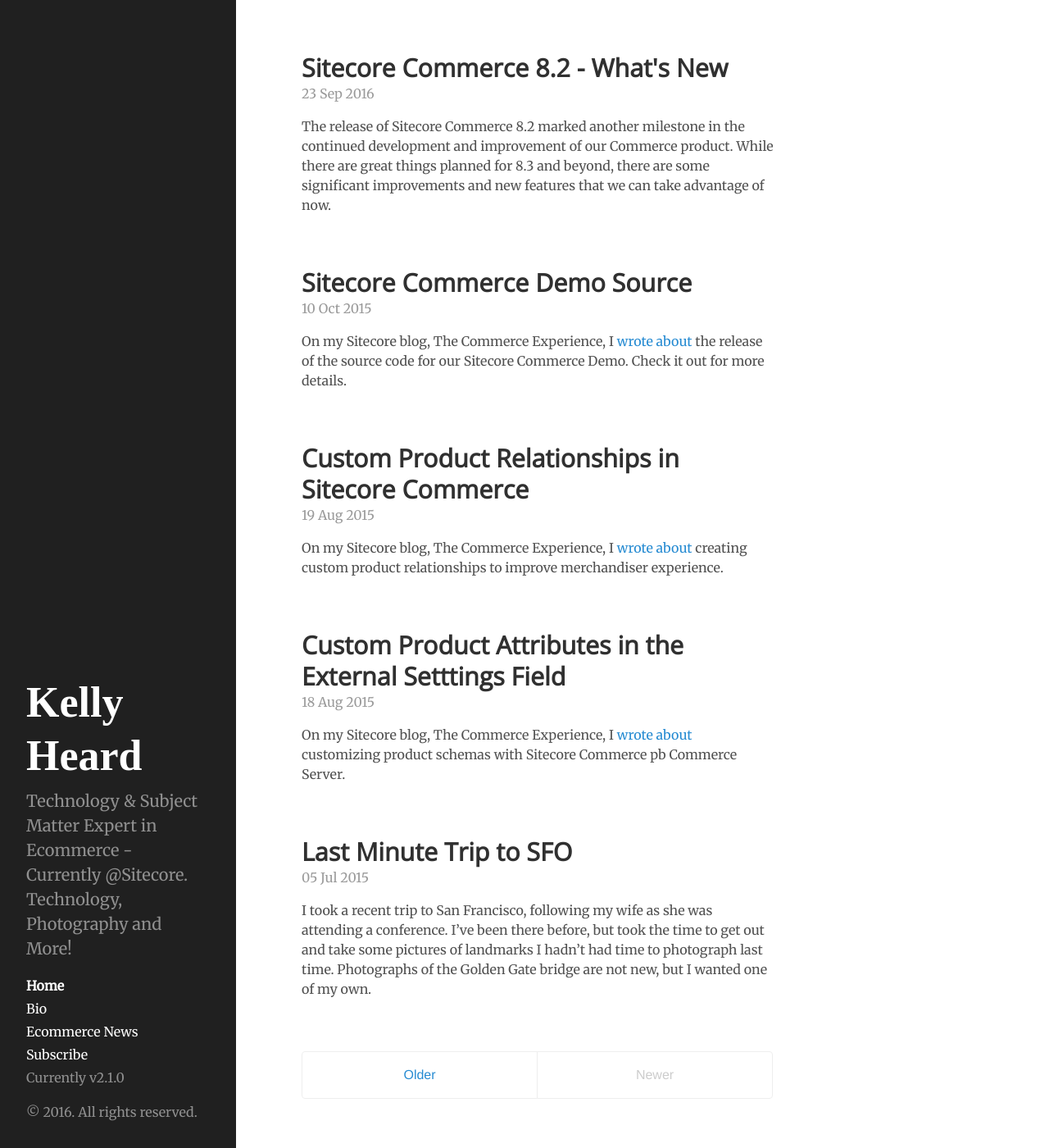
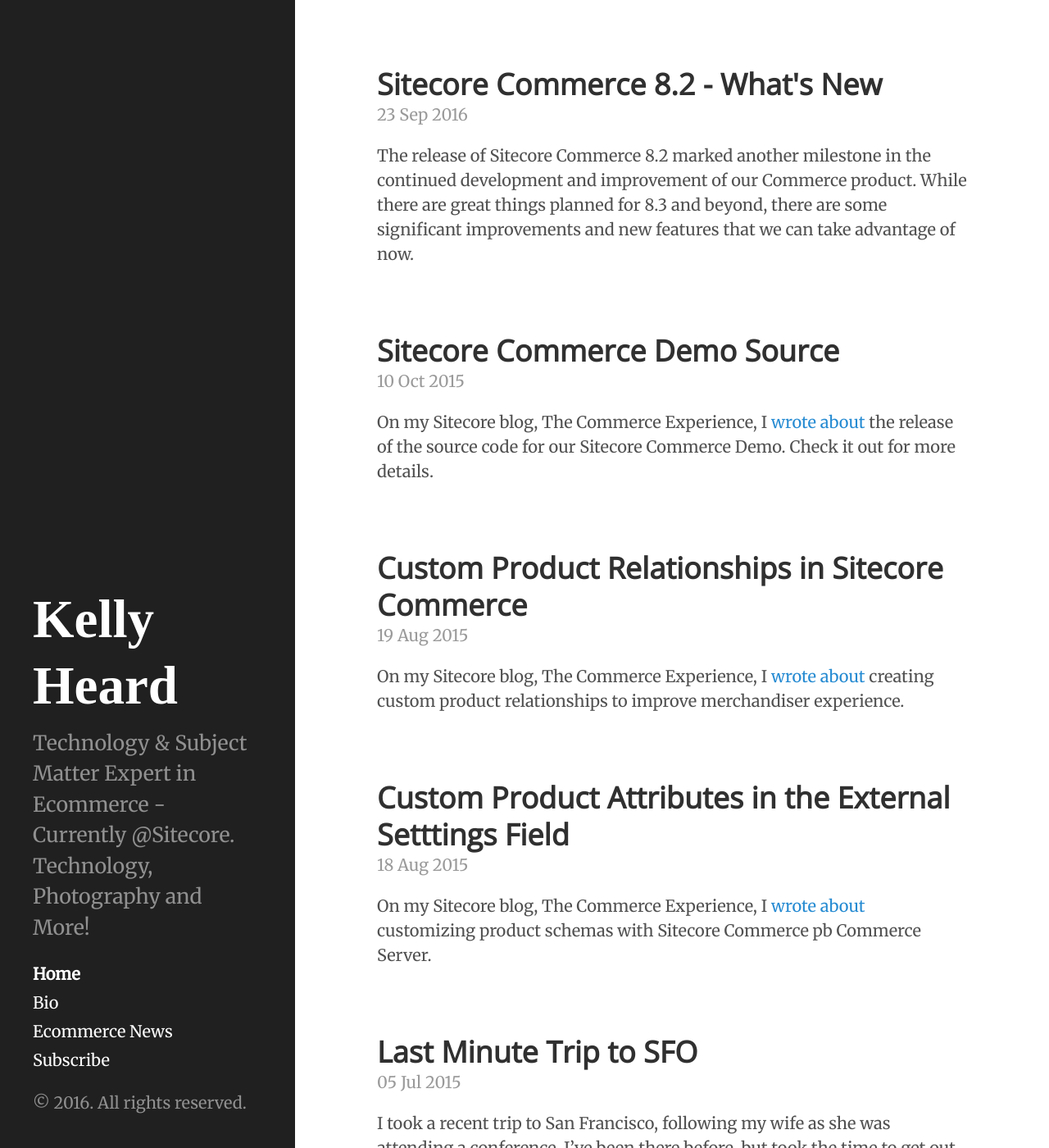
Before and after one commit to heardk/heardk.github.io, a Jekyll site: the page built from index.html, in a window 1280 px wide and 1400 px high. Shown: the whole window at 82% size. Built offline with Jekyll 4.4.1, drawn with Linux system fonts in a browser that asks for light colours; nearby versions of some CDN libraries; the list of posts is cut into pages by our own code; comment, search, counter and statistics services are not loaded.

Commit message:
updated styles and sidebar

```diff
--- a/_includes/sidebar.html
+++ b/_includes/sidebar.html
@@ -27,8 +27,8 @@
       {% endfor %}
 
       <!--<a class="sidebar-nav-item" href="{{ site.github.repo }}/archive/v{{ site.version }}.zip">Download</a>
-      <a class="sidebar-nav-item" href="{{ site.github.repo }}">GitHub project</a>-->
-      <span class="sidebar-nav-item">Currently v{{ site.version }}</span>
+      <a class="sidebar-nav-item" href="{{ site.github.repo }}">GitHub project</a>
+      <span class="sidebar-nav-item">Currently v{{ site.version }}</span>-->
     </nav>
 
     <p>&copy; {{ site.time | date: '%Y' }}. All rights reserved.</p>
--- a/public/css/hyde.css
+++ b/public/css/hyde.css
@@ -36,12 +36,12 @@
 }
 @media (min-width: 48em) {
   html {
-    font-size: 14px;
+    font-size: 18px;
   }
 }
 @media (min-width: 58em) {
   html {
-    font-size: 16px;
+    font-size: 20px;
   }
 }
 
--- a/public/css/poole.css
+++ b/public/css/poole.css
@@ -49,7 +49,7 @@
 
 html {
   font-family: "Merriweather", serif;
-  font-size: 16px;
+  font-size: 18px;
   line-height: 1.5;
 }
 @media (min-width: 38em) {
@@ -90,7 +90,7 @@
   text-rendering: optimizeLegibility;
 }
 h1 {
-  font-size: 1.9rem;
+  font-size: 1.8rem;
 }
 h2 {
   margin-top: 1rem;
```
